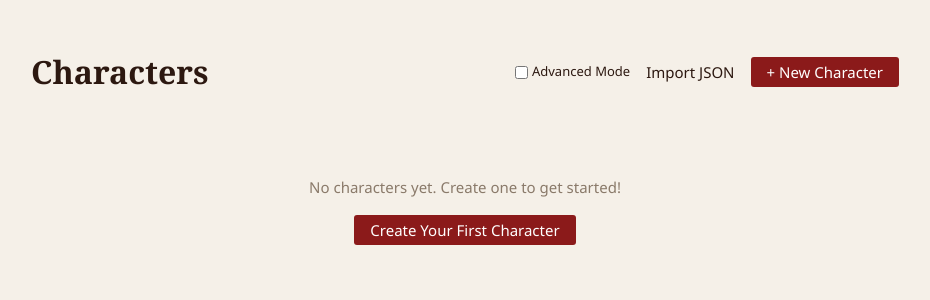
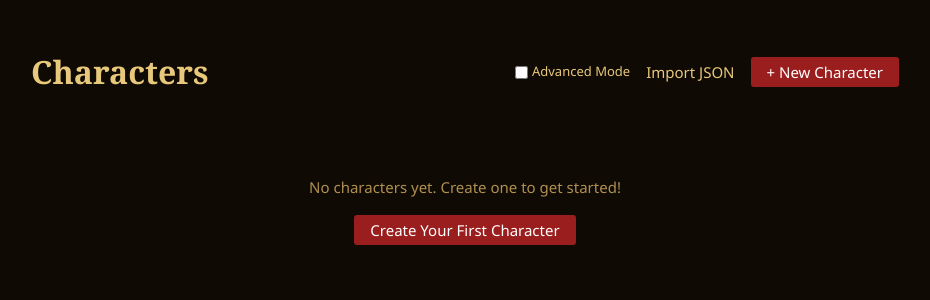
Before and after one commit to seantmalone/character-sheet, a React (Vite) app: page / in a window 1280 px wide. Shown: the top 300 px of the page, without its empty margins (175-1105 px from the left). Built offline with nearby package versions, Linux system fonts and the light colour scheme.

Commit message:
feat: update color and font tokens for dark fantasy theme

```diff
--- a/src/styles/tokens.css
+++ b/src/styles/tokens.css
@@ -1,21 +1,27 @@
 :root {
-  /* Colors */
-  --color-parchment: #f5f0e8;
-  --color-parchment-dark: #e8e0d0;
-  --color-ink: #2c1810;
-  --color-ink-light: #5c3d2e;
-  --color-accent: #8b1a1a;
-  --color-accent-hover: #6b1414;
-  --color-gold: #c8a951;
+  /* Colors — dark fantasy palette */
+  --color-parchment: #0f0a04;
+  --color-parchment-dark: #140e04;
+  --color-ink: #e8c87a;
+  --color-ink-light: #c8a85a;
+  --color-accent: #9b1e1e;
+  --color-accent-hover: #7a1515;
+  --color-gold: #c8a830;
   --color-success: #2d6a2d;
-  --color-warning: #8b6914;
-  --color-danger: #8b1a1a;
-  --color-surface: #ffffff;
-  --color-surface-raised: #faf7f2;
-  --color-border: #c4b89a;
-  --color-border-light: #ddd5c0;
-  --color-muted: #8a7a6a;
-  --color-overlay: rgba(44, 24, 16, 0.5);
+  --color-warning: #c8a830;
+  --color-danger: #9b1e1e;
+  --color-surface: #241a07;
+  --color-surface-raised: #1a1208;
+  --color-border: #2e2008;
+  --color-border-light: #3d2e0f;
+  --color-muted: #b09050;
+  --color-overlay: rgba(0, 0, 0, 0.75);
+
+  /* New tokens */
+  --color-muted-dim: #9a8050;
+  --color-disabled: #7a6040;
+  --color-bg-alt: #1a1208;
+  --color-hp: var(--color-accent);
 
   /* Spacing */
   --space-xs: 4px;
@@ -26,7 +32,8 @@
   --space-2xl: 48px;
 
   /* Typography */
-  --font-serif: 'Georgia', 'Times New Roman', serif;
+  --font-serif: 'Cinzel', Georgia, serif;
+  --font-body: 'Crimson Text', Georgia, serif;
   --font-sans: 'Segoe UI', system-ui, -apple-system, sans-serif;
   --font-mono: 'Courier New', monospace;
   --text-xs: 11px;
@@ -49,6 +56,6 @@
   --shadow-lg: 0 8px 24px rgba(44,24,16,0.25);
   --transition: 150ms ease;
 
-  /* Summary bar height — referenced by sheet layout */
+  /* Summary bar height — update after measuring two-row SummaryBar */
   --summary-bar-height: 72px;
 }
```
